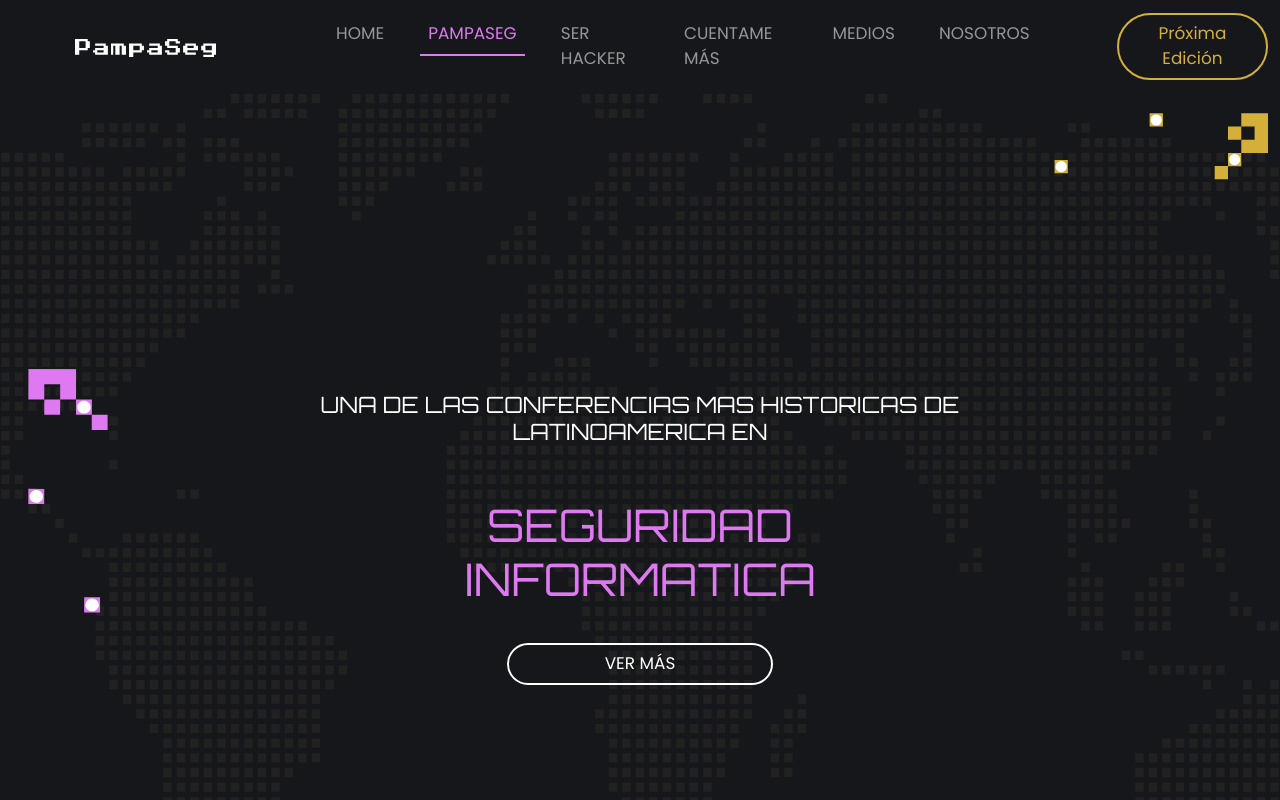
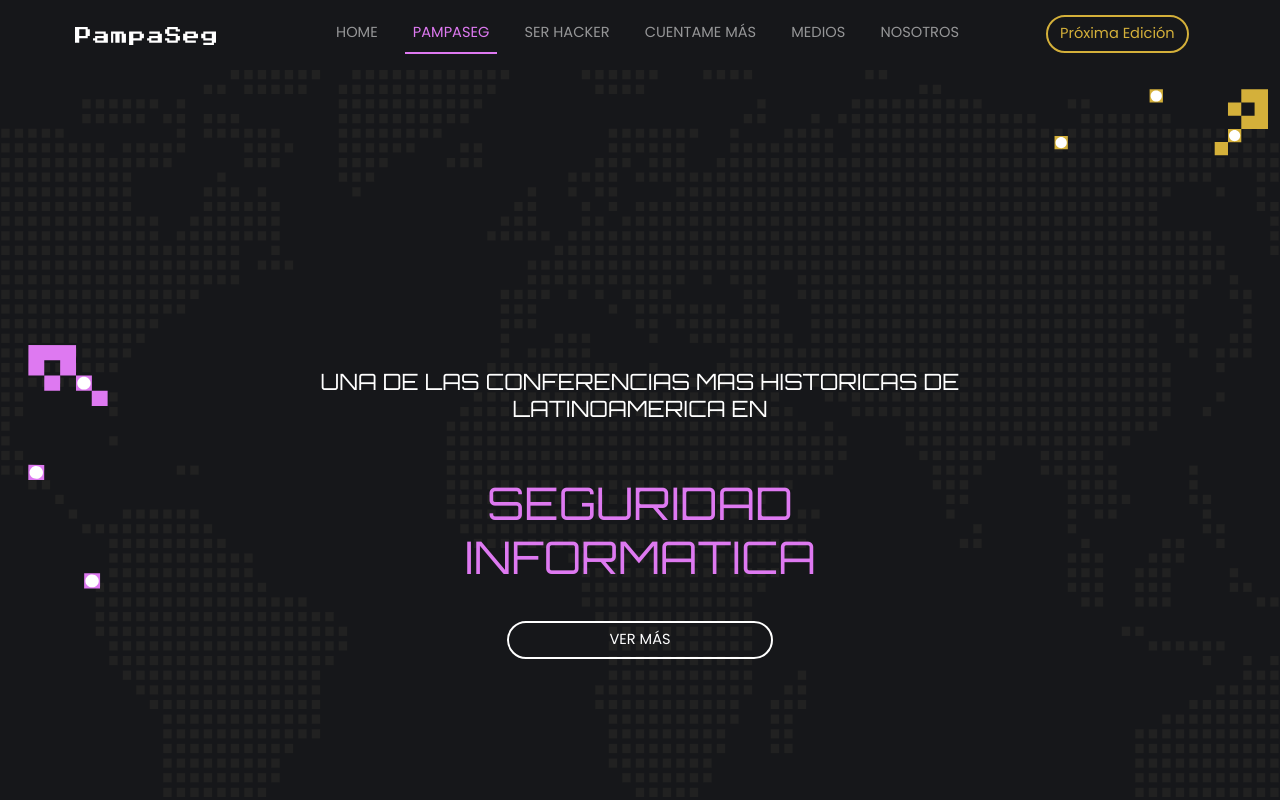
Before and after one commit to chimpadigital/challenge-chimpa, a plain HTML site: page index.html in a window 1280 px wide. Shown: the top 800 px of the page. Drawn offline with nearby package versions, Linux system fonts and the light colour scheme.

Commit message:
changes font size in navbar

```diff
--- a/style.css
+++ b/style.css
@@ -47,7 +47,7 @@ button,
 input,
 textarea,
 .nav-item {
-    font-size: 1.318vw;
+    font-size: 1.14vw;
 }
 
 .subP {
@@ -65,7 +65,7 @@ textarea,
 }
 
 .links {
-    gap: 2.196vw;
+    gap: 1.5vw;
     margin: 0.5% 8% 0.5% 5%;
 
 }
@@ -407,7 +407,7 @@ textarea::placeholder {
     }
 
     .links {
-        gap: 2.196vh;
+        gap: 1.5vh;
     }
 
     .header {
```
